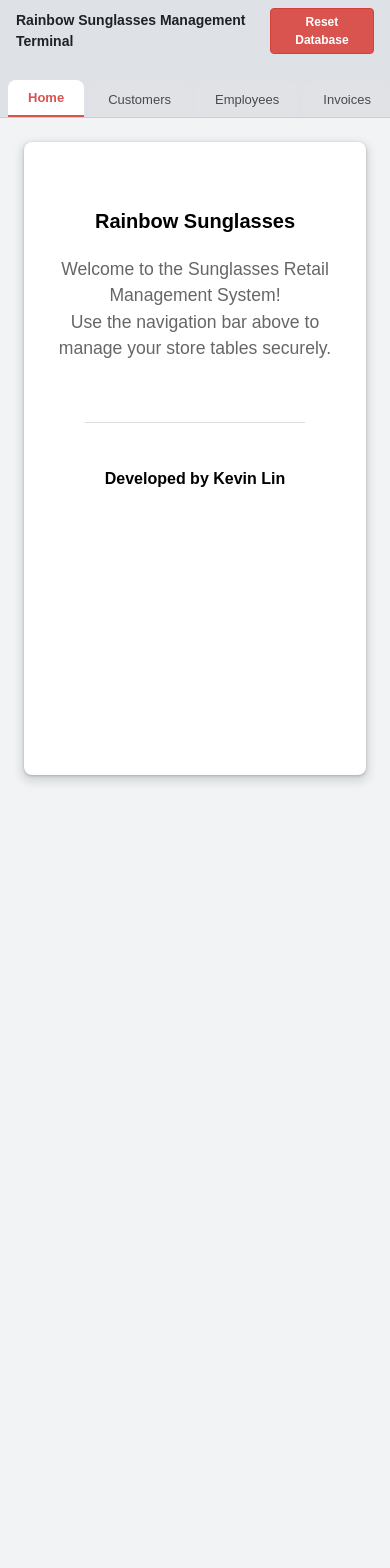
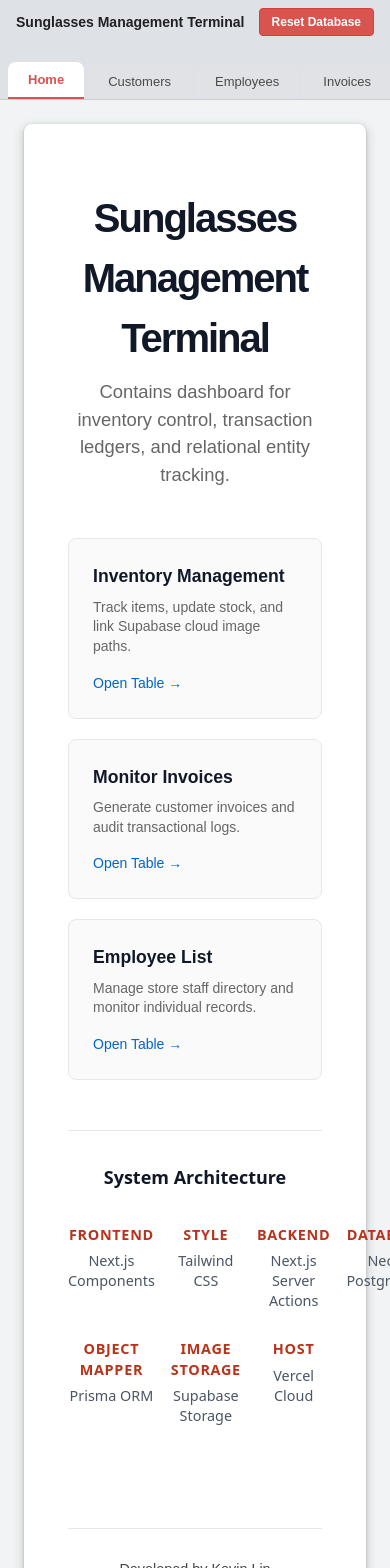
Before and after one commit to Kevin-soup/Sunglasses_Management_System, a Next.js app: page / in a window 390 px wide. Shown: the top 1568 px of the page. Before the commit the page ends 844 px from the top, so only its background shows below. Built offline with nearby package versions, Linux system fonts and the light colour scheme; no server answers.

Commit message:
Added webpage CSS style

```diff
--- a/app/globals.css
+++ b/app/globals.css
@@ -1,5 +1,3 @@
-/* Global styles for application.*/
-
 @import "tailwindcss";
 
 :root {
@@ -14,18 +12,102 @@
   --font-mono: var(--font-geist-mono);
 }
 
-@media (prefers-color-scheme: dark) {
-  :root {
-    --background: #0a0a0a;
-    --foreground: #ededed;
-  }
+/* --- Global Application Shell - Root Layout --- */
+
+.app-body {
+  margin: 0;
+  font-family: Arial, sans-serif;
+  background-color: #f1f3f4;
+  color: #000000;
+  min-height: 100vh;
 }
 
-/* --- Global Body --- */
-body {
-  background: var(--background);
-  color: var(--foreground);
-  font-family: Arial, Helvetica, sans-serif;
+/* Chrome Browser Frame Mockup Header */
+.chrome-header {
+  background-color: #dee1e6;
+  padding-top: 8px;
+  border-bottom: 1px solid #cacdd1;
+}
+
+/* Control Row Container */
+.control-strip {
+  display: flex;
+  justify-content: space-between;
+  align-items: center;
+  padding: 0 16px 8px 16px;
+}
+
+.app-title {
+  font-size: 14px;
+  font-weight: bold;
+  color: #202124;
+}
+
+/* Destructive Database Reset Trigger */
+.reset-btn {
+  background-color: #d9534f;
+  color: #ffffff;
+  border: 1px solid #d43f3a;
+  border-radius: 4px;
+  padding: 4px 12px;
+  font-size: 12px;
+  font-weight: bold;
+  cursor: pointer;
+}
+
+.reset-btn:hover {
+  background-color: #c9302c;
+  border-color: #ac2925;
+}
+
+/* Tab Bar Strip Layout */
+.chrome-tab-bar {
+  display: flex;
+  align-items: flex-end;
+  padding-left: 8px;
+  gap: 4px;
+}
+
+/* Base Navigation Tab Defaults */
+.chrome-tab {
+  padding: 8px 20px;
+  border-top-left-radius: 8px;
+  border-top-right-radius: 8px;
+  text-decoration: none;
+  font-size: 13px;
+  transition: all 0.15s ease;
+  background: #e0e2e5;
+  color: #4a4a4a;
+  font-weight: normal;
+  border-bottom: none;
+}
+
+/* Hover State for Unselected Tabs */
+.chrome-tab:not(.active):hover {
+  background: #d8dbdf;
+  color: #202124;
+}
+
+/* Active Tab Highlight Overrides */
+.chrome-tab.active {
+  background: #ffffff;
+  color: #d9534f;
+  font-weight: bold;
+  border-bottom: 2px solid #d9534f;
+}
+
+/* Core Main Layout Framework Canvas Wrappers */
+.app-main {
+  padding: 24px;
+}
+
+.app-canvas {
+  background-color: #ffffff;
+  border-radius: 8px;
+  padding: 24px;
+  box-shadow: 0 1px 3px 0 rgba(60,64,67,0.3), 0 4px 8px 3px rgba(60,64,67,0.15);
+  min-height: 75vh;
+  box-sizing: border-box;
 }
 
 /* --- Global Typography --- */
@@ -154,7 +236,7 @@ form button.btn {
   box-sizing: border-box;
 }
 
-/* --- Master Form Placeholder and Dropdown Match Rules --- */
+/* --- Form Placeholder and Dropdowns --- */
 
 /* Placeholders */
 form input::placeholder {
@@ -186,14 +268,12 @@ form select:invalid {
   border-color: #cccccc;
   background-color: #ffffff;
   transition: color 0.2s ease, border-color 0.2s ease;
-  /* 🌟 Strips the native arrow out on load */
   background-image: none;
   -webkit-appearance: none;
   appearance: none;
 }
 form select:invalid:hover {
   color: #a9a9a9;
-  /* 🌟 Restores the native dropdown indicator layout context on hover */
   -webkit-appearance: select;
   appearance: select;
 }
@@ -207,7 +287,6 @@ form input:disabled {
   -webkit-text-fill-color: transparent;
   opacity: 1;
   transition: color 0.2s ease, -webkit-text-fill-color 0.2s ease;
-  /* 🌟 Strips arrow out from locked configurations */
   -webkit-appearance: none;
   appearance: none;
 }
@@ -238,3 +317,179 @@ form select option {
   color: #000000;
   background-color: #ffffff;
 }
+
+/* --- Homepage - System Architecture Stack --- */
+
+/* Container layout with 4 vertical columns */
+.tech-stack-container {
+  display: grid;
+  grid-template-columns: repeat(4, 1fr);
+  gap: 28px 16px; /* 28px space between rows */
+  max-width: 950px;
+  margin: 0 auto;
+  padding: 10px 0;
+}
+
+/* Forces name below label */
+.tech-card {
+  display: flex;
+  flex-direction: column;
+  align-items: center;
+  text-align: center;
+  font-size: 0.9rem;
+  line-height: 1.4;
+  box-sizing: border-box;
+}
+
+/* Clean, borderless text label */
+.tech-label {
+  display: block;
+  font-weight: 600;
+  color: #b9331b;
+  font-size: 0.9rem;
+  text-transform: uppercase;
+  letter-spacing: 0.05em;
+  margin-bottom: 6px;
+  background: none;
+  border: none;
+  padding: 0;
+  border-radius: 0;
+}
+
+/* Technology text styling */
+.tech-name {
+  color: #4b5563;
+  font-weight: 500;
+}
+
+/* --- Homepage - Core Systems --- */
+
+/* Core Layout Grid System */
+.core-systems-grid {
+  display: grid;
+  grid-template-columns: repeat(auto-fit, minmax(220px, 1fr));
+  gap: 20px;
+  margin-bottom: 50px;
+  font-family: sans-serif;
+}
+
+/* Individual Interactive Card Panels */
+.system-card {
+  padding: 24px;
+  border-radius: 8px;
+  border: 1px solid #e5e7eb;
+  background-color: #fafafa;
+  display: flex;
+  flex-direction: column;
+  justify-content: space-between;
+  font-family: sans-serif;
+}
+
+/* Card Internal Typography Elements */
+.system-card-title {
+  font-size: 1.1rem;
+  font-weight: 600;
+  margin-top: 0px;
+  margin-bottom: 8px;
+  color: #111827;
+}
+
+.system-card-desc {
+  font-size: 0.875rem;
+  color: #666666;
+  line-height: 1.4;
+  margin-top: 0px;
+  margin-bottom: 16px;
+}
+
+/* Operational Redirection Hyperlinks */
+.system-card-link {
+  font-size: 0.875rem;
+  color: #0066cc;
+  text-decoration: none;
+  font-weight: 500;
+  margin-top: auto;
+  display: inline-block;
+}
+
+/* Clean Hover Interface State for Better UX */
+.system-card-link:hover {
+  text-decoration: underline;
+}
+
+/* --- Homepage - Header Section --- */
+
+/* Centers the header block content */
+.home-header {
+  text-align: center;
+  margin-bottom: 50px;
+  font-family: sans-serif;
+}
+
+/* Bold title typography configuration */
+.home-title {
+  font-size: 2.5rem;
+  font-weight: 700;
+  margin-top: 0px;
+  margin-bottom: 10px;
+  letter-spacing: -0.05em;
+  color: #111827;
+}
+
+/* Keep text on one single line */
+.home-subtitle {
+  font-size: 1.15rem;
+  color: #666666;
+  max-width: 850px;
+  margin: 0 auto;
+  line-height: 1.5;
+  white-space: nowrap;
+}
+
+/* Fallback breakpoint for smaller mobile screens */
+@media (max-width: 768px) {
+  .home-subtitle {
+    white-space: normal;
+  }
+}
+
+/* --- Homepage - Core Layout Container --- */
+
+.home-page-container {
+  max-width: 1000px;
+  margin: 40px auto;
+  padding: 0 20px;
+  font-family: system-ui, -apple-system, BlinkMacSystemFont, 'Segoe UI', Roboto, Oxygen, Ubuntu, Cantarell, sans-serif;
+  color: #333333;
+  box-sizing: border-box;
+}
+
+/* --- Homepage - Footer Section --- */
+
+.home-footer {
+  display: block;
+  clear: both;
+  width: 100%;
+  text-align: center !important;
+
+  border-top: 1px solid #e5e7eb;
+  padding-top: 30px;
+  margin-top: 60px;
+  color: #888888;
+  font-size: 0.9rem;
+  font-family: sans-serif;
+  box-sizing: border-box;
+}
+
+.footer-author {
+  margin: 0px auto;
+  font-weight: 500;
+  color: #444444;
+  text-align: center;
+}
+
+.footer-subtitle {
+  margin: 4px auto 0 auto;
+  font-size: 0.8rem;
+  text-align: center;
+}
--- a/app/layout.tsx
+++ b/app/layout.tsx
@@ -4,7 +4,7 @@
 
 import React from 'react'
 import { usePathname } from 'next/navigation'
-import Link from 'next/link' // 🌟 FIXED: Use Link instead of standard anchor tags
+import Link from 'next/link'
 import { resetDatabase } from '@/actions/database'
 import '@/app/globals.css'
 
@@ -15,39 +15,22 @@ export default function RootLayout({
 }) {
   const pathname = usePathname()
 
-  // Native database reset execution line
+  // Native database reset execution line.
   async function handleReset() {
     if (!confirm('Database reset? All unsaved changes will be lost.')) return
 
     const result = await resetDatabase()
     if (result.success) {
       alert('Database has been reset!')
-      // 🌟 FIXED FOREVER: Forces active client-side React state arrays to drop stale data and sync
       window.location.reload()
     } else {
       alert(`The server encountered an error during reset: ${result.error}`)
     }
   }
 
-  // Helper function to check if a navigation item matches the current active route path
-  function getTabStyle(routePath: string) {
-    const isActive = pathname === routePath
-
-    if (isActive) {
-      return {
-        background: '#ffffff',
-        color: '#d9534f', // Red highlight for the current page status
-        fontWeight: 'bold',
-        borderBottom: '2px solid #d9534f'
-      }
-    }
-
-    return {
-      background: '#e0e2e5', // Blends into Chrome's standard tab bar area color
-      color: '#4a4a4a',
-      fontWeight: 'normal',
-      borderBottom: 'none'
-    }
+  // Check if a navigation item matches the current route.
+  function getTabClass(routePath: string) {
+    return pathname === routePath ? 'chrome-tab active' : 'chrome-tab'
   }
 
   return (
@@ -56,87 +39,45 @@ export default function RootLayout({
         <meta charSet="utf-8" />
         <title>Sunglasses Store - CS340</title>
       </head>
-      {/* Background color set to Chrome's light gray tab layout frame accent (#f1f3f4) */}
-      <body style={{
-        margin: 0,
-        fontFamily: 'Arial, sans-serif',
-        backgroundColor: '#f1f3f4',
-        color: '#000000',
-        minHeight: '100vh'
-      }}>
-
-        {/* GOOGLE CHROME STYLE HEADER WINDOW FRAME */}
-        <header style={{
-          backgroundColor: '#dee1e6',
-          paddingTop: '8px',
-          borderBottom: '1px solid #cacdd1'
-        }}>
+      <body className="app-body">
+        <header className="chrome-header">
 
           {/* APPLICATION IDENTITY AND CONTROL STRIP */}
-          <div style={{
-            display: 'flex',
-            justifyContent: 'space-between', // 🌟 FIXED: Fixed layout parsing string typo
-            alignItems: 'center',
-            padding: '0 16px 8px 16px'
-          }}>
-            <span style={{ fontSize: '14px', fontWeight: 'bold', color: '#202124' }}>
-              Rainbow Sunglasses Management Terminal
+          <div className="control-strip">
+            <span className="app-title">
+              Sunglasses Management Terminal
             </span>
-            <button
-              onClick={handleReset}
-              style={{
-                backgroundColor: '#d9534f',
-                color: '#ffffff',
-                border: '1px solid #d43f3a',
-                borderRadius: '4px',
-                padding: '4px 12px',
-                fontSize: '12px',
-                fontWeight: 'bold',
-                cursor: 'pointer'
-              }}
-            >
+            <button onClick={handleReset} className="reset-btn">
               Reset Database
             </button>
           </div>
 
-          {/* CHROME HORIZONTAL TAB BAR NAVIGATION ROW */}
-          <nav style={{
-            display: 'flex',
-            alignItems: 'end',
-            paddingLeft: '8px',
-            gap: '4px'
-          }}>
-            {/* 🌟 FIXED: Swapped <a> tags for <Link> tags to utilize Next.js pre-fetching */}
-            <Link href="/" style={{ ...getTabStyle('/'), padding: '8px 20px', borderTopLeftRadius: '8px', borderTopRightRadius: '8px', textDecoration: 'none', fontSize: '13px', transition: 'all 0.15s' }}>
+          {/* HORIZONTAL TAB BAR NAVIGATION ROW */}
+          <nav className="chrome-tab-bar">
+            <Link href="/" className={getTabClass('/')}>
               Home
             </Link>
-            <Link href="/customers" style={{ ...getTabStyle('/customers'), padding: '8px 20px', borderTopLeftRadius: '8px', borderTopRightRadius: '8px', textDecoration: 'none', fontSize: '13px', transition: 'all 0.15s' }}>
+            <Link href="/customers" className={getTabClass('/customers')}>
               Customers
             </Link>
-            <Link href="/employees" style={{ ...getTabStyle('/employees'), padding: '8px 20px', borderTopLeftRadius: '8px', borderTopRightRadius: '8px', textDecoration: 'none', fontSize: '13px', transition: 'all 0.15s' }}>
+            <Link href="/employees" className={getTabClass('/employees')}>
               Employees
             </Link>
-            <Link href="/invoices" style={{ ...getTabStyle('/invoices'), padding: '8px 20px', borderTopLeftRadius: '8px', borderTopRightRadius: '8px', textDecoration: 'none', fontSize: '13px', transition: 'all 0.15s' }}>
+            <Link href="/invoices" className={getTabClass('/invoices')}>
               Invoices
             </Link>
-            <Link href="/sunglasses" style={{ ...getTabStyle('/sunglasses'), padding: '8px 20px', borderTopLeftRadius: '8px', borderTopRightRadius: '8px', textDecoration: 'none', fontSize: '13px', transition: 'all 0.15s' }}>
+            <Link href="/sunglasses" className={getTabClass('/sunglasses')}>
               Sunglasses
             </Link>
-            <Link href="/invoice_sunglasses" style={{ ...getTabStyle('/invoice_sunglasses'), padding: '8px 20px', borderTopLeftRadius: '8px', borderTopRightRadius: '8px', textDecoration: 'none', fontSize: '13px', transition: 'all 0.15s' }}>
+            <Link href="/invoice_sunglasses" className={getTabClass('/invoice_sunglasses')}>
               Invoice Sunglasses
             </Link>
           </nav>
         </header>
 
-        {/* CHROME WHITE VIEWPORT APPLICATION CANVAS CONTAINER */}
-        <main style={{ padding: '24px' }}>
-          <div style={{
-            backgroundColor: '#ffffff',
-            borderRadius: '8px',
-            padding: '24px',
-            boxShadow: '0 1px 3px 0 rgba(60,64,67,0.3), 0 4px 8px 3px rgba(60,64,67,0.15)',
-            minHeight: '75vh'
-          }}>
+        {/* WHITE VIEWPORT APPLICATION CANVAS CONTAINER */}
+        <main className="app-main">
+          <div className="app-canvas">
             {children}
           </div>
         </main>
--- a/app/page.tsx
+++ b/app/page.tsx
@@ -1,26 +1,73 @@
 // Default page for application.
+
 'use client'
 
-import React from 'react'
+import Link from 'next/link'
 
 export default function HomePage() {
   return (
-    <div style={{ textAlign: 'center', marginTop: '40px', fontFamily: 'sans-serif' }}>
-      <h1>Rainbow Sunglasses</h1>
+    <div className="home-page-container">
+      {/* HEADER SECTION */}
+      <header className="home-header">
+        <h1 className="home-title">
+          Sunglasses Management Terminal
+        </h1>
+        <p className="home-subtitle">
+          Contains dashboard for inventory control, transaction ledgers, and relational entity tracking.
+        </p>
+      </header>
 
-      <div style={{ margin: '20px 0', fontSize: '1.1rem', color: '#666' }}>
-        <p>Welcome to the Sunglasses Retail Management System!</p>
-        <p>Use the navigation bar above to manage your store tables securely.</p>
-      </div>
+      {/* CORE SYSTEMS */}
+      <section className="core-systems-grid">
+        {[
+          { label: 'Inventory Management', route: '/sunglasses', desc: 'Track items, update stock, and link Supabase cloud image paths.' },
+          { label: 'Monitor Invoices', route: '/invoices', desc: 'Generate customer invoices and audit transactional logs.' },
+          { label: 'Employee List', route: '/employees', desc: 'Manage store staff directory and monitor individual records.' }
+        ].map((stat, i) => (
+          <div key={i} className="system-card">
+            <div>
+              <h3 className="system-card-title">{stat.label}</h3>
+              <p className="system-card-desc">{stat.desc}</p>
+            </div>
+            {stat.route !== '#' && (
+              <Link href={stat.route} className="system-card-link">
+                Open Table →
+              </Link>
+            )}
+          </div>
+        ))}
+      </section>
 
-      <div style={{
-        marginTop: '40px',
-        padding: '20px',
-        borderTop: '1px solid #ddd',
-        display: 'inline-block'
-      }}>
-        <h2>Developed by Kevin Lin</h2>
-      </div>
+      {/* ARCHITECTURE - TECH STACK */}
+      <section className="border-t border-gray-200 py-8 mb-10 text-center">
+        <h3 className="text-lg font-semibold mb-6 text-gray-900">
+          System Architecture
+        </h3>
+
+        {/* The responsive container grid wrapper */}
+        <div className="tech-stack-container max-w-4xl mx-auto">
+          {[
+            { label: 'Frontend', name: 'Next.js Components' },
+            { label: 'Style', name: 'Tailwind CSS' },
+            { label: 'Backend', name: 'Next.js Server Actions' },
+            { label: 'Database', name: 'Neon PostgreSQL' },
+            { label: 'Object Mapper', name: 'Prisma ORM' },
+            { label: 'Image Storage', name: 'Supabase Storage' },
+            { label: 'Host', name: 'Vercel Cloud' }
+          ].map((tech, idx) => (
+            <div key={idx} className="tech-card">
+              <span className="tech-label">{tech.label}</span>
+              <span className="tech-name">{tech.name}</span>
+            </div>
+          ))}
+        </div>
+      </section>
+
+      { /* FOOTER */}
+      <footer className="home-footer">
+        <p className="footer-author">Developed by Kevin Lin</p>
+        <p className="footer-subtitle">&copy; 2026 Database Management Portfolio</p>
+      </footer>
     </div>
   )
 }
```
